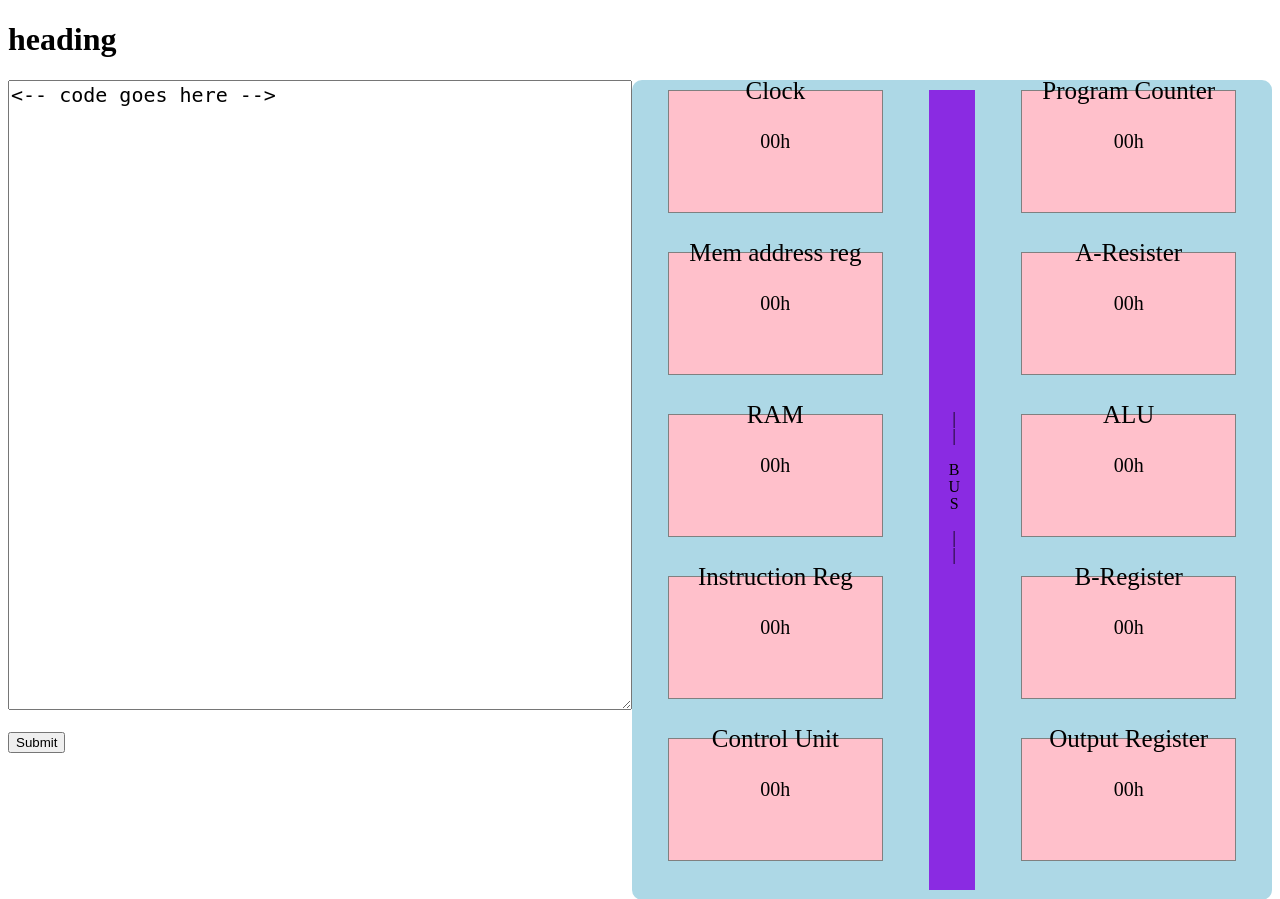
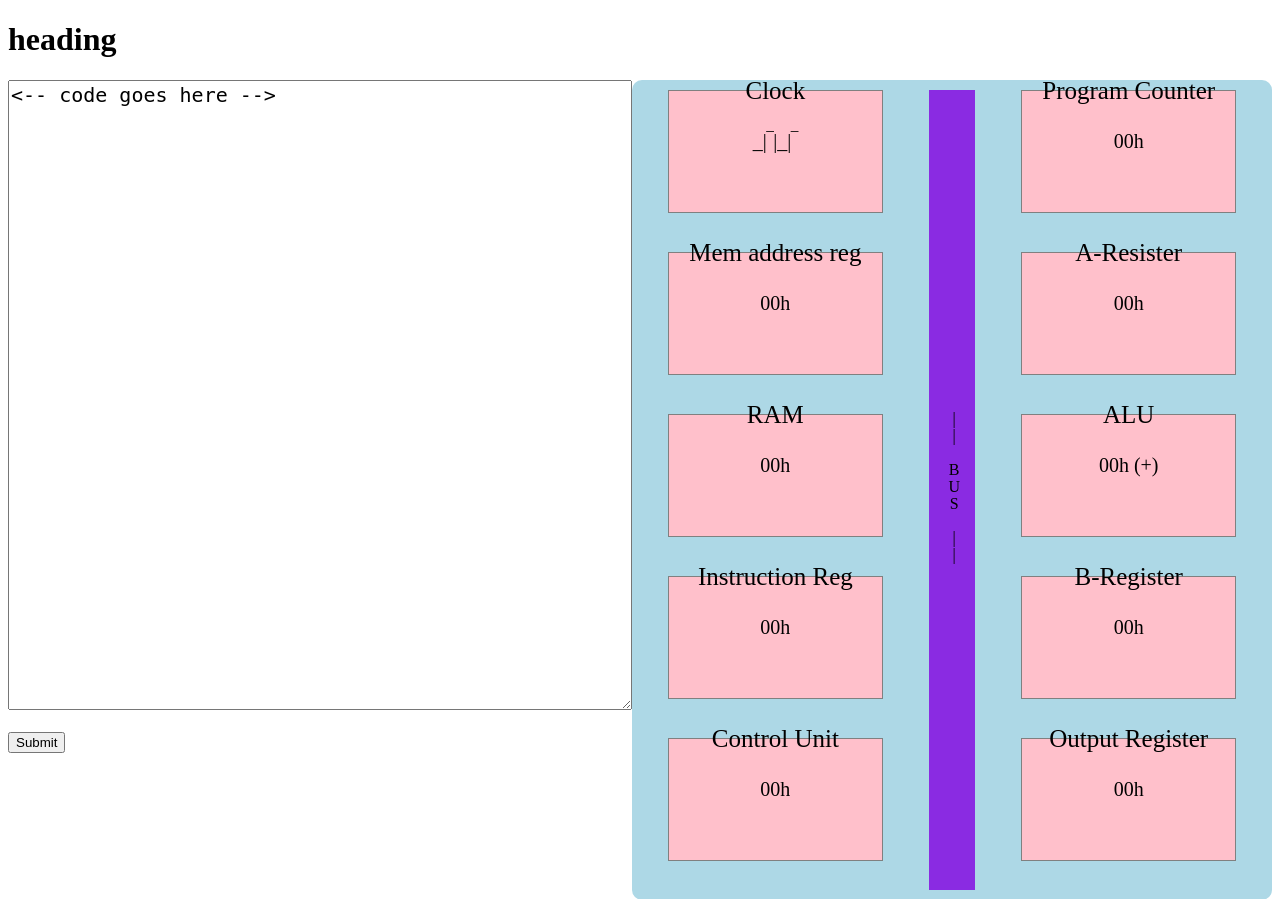
Before and after one commit to GVictorsd/simpleComputerWeb, a Django app: page /main/ in a window 1280 px wide. Shown: the top 899 px of the page. Run offline with Django 3.2, Linux system fonts and the light colour scheme.

Commit message:
updating blks

```diff
--- a/main/helpers.py
+++ b/main/helpers.py
@@ -48,7 +48,10 @@ def assemble(infile:str, outfile:str):
                 outfl.write(f"bord.rm.mem[4'h{inst[2]}] <= 8'h{inst[1]};\n")
             else:
                 try:
-                    outfl.write(f"bord.rm.mem[4'h{'{:x}'.format(ipcount)}] <= {{{opcode[inst[0]]}, 4'h{inst[1]}}};\n")
+                    if(inst[0] == "nop" or inst[0] == "out" or inst[0] == "hlt"):
+                        outfl.write(f"bord.rm.mem[4'h{'{:x}'.format(ipcount)}] <= {{{opcode[inst[0]]}, 4'hf}};\n")
+                    else:
+                        outfl.write(f"bord.rm.mem[4'h{'{:x}'.format(ipcount)}] <= {{{opcode[inst[0]]}, 4'h{inst[1]}}};\n")
                     ipcount += 1            # increment the address to load next
                 except:
                     # not a valid instruction!!
--- a/main/templates/main/index.html
+++ b/main/templates/main/index.html
@@ -45,31 +45,31 @@
                     <div id="clk" style="flex: 1;">
                         <div style="position:relative; text-align: center; width:80%; height:80%; background-color:pink;  margin:auto; border:1px solid gray; line-height: 0px;">
                             <p class="blkheading"> Clock </p>
-                            <p class="blktext"> 00h </p>
+                            <p class="blktext"> _|‾|_|‾ </p>
                         </div>
                     </div>
                     <div id="mar" style="flex: 1; ">
                         <div style="position:relative; text-align: center; width:80%; height:80%; background-color:pink; margin:auto; border:1px solid gray; line-height: 0px;">
                             <p class="blkheading"> Mem address reg </p>
-                            <p class="blktext"> 00h </p>
+                            <p class="blktext" id="marVal"> 00h </p>
                         </div>
                     </div>
                     <div id="ram" style="flex: 1;">
                         <div style="position:relative; text-align: center; width:80%; height:80%;  background-color:pink; margin:auto; border:1px solid gray; line-height: 0px;">
                             <p class="blkheading"> RAM </p>
-                            <p class="blktext"> 00h </p>
+                            <p class="blktext" id="ramVal"> 00h </p>
                         </div>
                     </div>
-                    <div id="ir" style="flex: 1; ">
+                    <div id="instReg" style="flex: 1; ">
                         <div style="position:relative; text-align: center; width:80%; height:80%; background-color:pink; margin:auto; border:1px solid gray; line-height: 0px;">
                             <p class="blkheading"> Instruction Reg </p>
-                            <p class="blktext"> 00h </p>
+                            <p class="blktext" id="instRegVal"> 00h </p>
                         </div>
                     </div>
                     <div id="cu" style="flex: 1; ">
                         <div style="position:relative; text-align: center; width:80%; height:80%; background-color:pink; margin:auto; border:1px solid gray; line-height: 0px;">
                             <p class="blkheading"> Control Unit </p>
-                            <p class="blktext"> 00h </p>
+                            <p class="blktext" id="cuVal"> 00h </p>
                         </div>
                     </div>
                 </div>
@@ -84,31 +84,31 @@
                     <div id="pc" style="flex: 1; ">
                         <div style="position:relative; text-align: center; width:80%; height:80%; background-color:pink; margin:auto; border:1px solid gray; line-height: 0px;">
                             <p class="blkheading"> Program Counter </p>
-                            <p class="blktext"> 00h </p>
+                            <p class="blktext" id="pcVal"> 00h </p>
                         </div>
                     </div>
-                    <div id="areg" style="flex: 1; ">
+                    <div id="aReg" style="flex: 1; ">
                         <div style="position:relative; text-align: center; width:80%; height:80%; background-color:pink; margin:auto; border:1px solid gray; line-height: 0px;">
                             <p class="blkheading"> A-Resister </p>
-                            <p class="blktext"> 00h </p>
+                            <p class="blktext" id="aRegVal"> 00h </p>
                         </div>
                     </div>
                     <div id="alu" style="flex: 1; ">
                         <div style="position:relative; text-align: center; width:80%; height:80%; background-color:pink; margin:auto; border:1px solid gray; line-height: 0px;">
                             <p class="blkheading"> ALU </p>
-                            <p class="blktext"> 00h </p>
+                            <p class="blktext" id="aluVal"> 00h (+)</p>
                         </div>
                     </div>
-                    <div id="breg" style="flex: 1; ">
+                    <div id="bReg" style="flex: 1; ">
                         <div style="position:relative; text-align: center; width:80%; height:80%; background-color:pink; margin:auto; border:1px solid gray; line-height: 0px;">
                             <p class="blkheading"> B-Register </p>
-                            <p class="blktext"> 00h </p>
+                            <p class="blktext" id="bRegVal"> 00h </p>
                         </div>
                     </div>
-                    <div id="outreg" style="flex: 1; ">
+                    <div id="outReg" style="flex: 1; ">
                         <div style="position:relative; text-align: center; width:80%; height:80%; background-color:pink; margin:auto; border:1px solid gray; line-height: 0px;">
                             <p class="blkheading"> Output Register </p>
-                            <p class="blktext"> 00h </p>
+                            <p class="blktext" id="outRegVal"> 00h </p>
                         </div>
                     </div>
                 </div>
@@ -128,7 +128,8 @@
             // function to highlight a block
             // var prevProp;
             // const elem = document.getElementById(blockid).firstElementChild;
-            const elem = document.getElementById(blockid);
+            // const elem = document.getElementById(blockid);
+            const elem = blockid;
             // prevProp = [elem.style.border, elem.style.backgroundColor];
             elem.style.border = prop[0];
             elem.style.backgroundColor = prop[1];
@@ -173,10 +174,24 @@
 
                 // de-highlight current active blocks
                 var instStr = text.process[currcycle][elem];
-                instStr = instStr.split(" ")
+                instStr = instStr.split(" ");
                 var activeBlk = document.getElementById(instStr[0]);
                 instBlkStack.push(activeBlk);
-                highlightBlk(activeBlk, ["pink", "blue"]);
+
+                if(instStr[1] == "r"){
+                    // update the value of the block
+                    const textValue = document.getElementById(instStr[0] + "Val");
+                    textValue.innerHTML = instStr[2];
+                    // highlight the block as being read
+                    highlightBlk(activeBlk, ["lightblue", "red"]);
+                }
+                else if(instStr[1] == "w") {
+                    // get value of the block and update it
+                    const textValue = document.getElementById(instStr[0] + "Val");
+                    textValue.innerHTML = instStr[2];
+                    // highlight the block as being writen
+                    highlightBlk(activeBlk, ["hotpink", "green"]);
+                }
             }
         }
 
```
Also changed, not shown: 2 other files.
